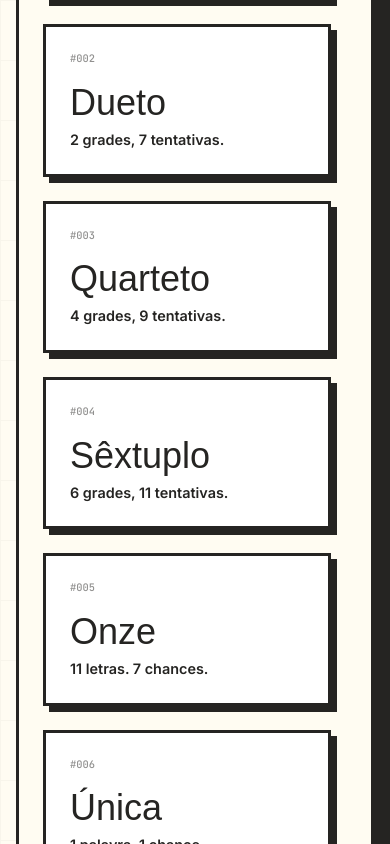
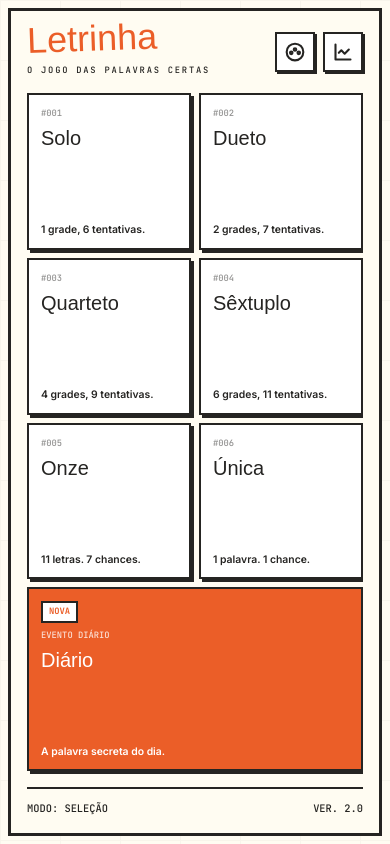
Before and after one commit to dididiwdmayla/gameletrinhas, a Next.js app: page / in a window 390 px wide. Built offline with nearby package versions, Linux system fonts and the light colour scheme; a web font is replaced by a local one.

Commit message:
style: update themes and optimize mobile layout
Adjust theme accent colors, improve responsive spacing for the ModeMenu, and ensure the home container resets scroll position on load for a better mobile experience.

```diff
--- a/app/globals.css
+++ b/app/globals.css
@@ -42,13 +42,15 @@
     --border-thick: 3px solid var(--color-text-primary);
   }
 
-  /* Remove old themes */
+  /* Removed old themes */
   [data-theme="dourado"] {
-    --color-accent: #eb5e28;
+    --color-accent: #b37300;
+    --color-accent-glow: rgba(179, 115, 0, 0.4);
   }
 
   [data-theme="gasolina"] {
-    --color-accent: #eb5e28;
+    --color-accent: #00686f;
+    --color-accent-glow: rgba(0, 104, 111, 0.4);
   }
 
   body {
--- a/app/page.tsx
+++ b/app/page.tsx
@@ -1,6 +1,6 @@
 "use client";
 
-import { useState } from "react";
+import { useState, useEffect } from "react";
 import { ModeMenu } from "../components/ModeMenu";
 import { StatsModal } from "../components/StatsModal";
 import { SettingsModal } from "../components/SettingsModal";
@@ -11,25 +11,35 @@ export default function Home() {
   const [showStats, setShowStats] = useState(false);
   const [showSettings, setShowSettings] = useState(false);
 
+  useEffect(() => {
+    // Ensure we start at the top
+    window.scrollTo(0, 0);
+    const container = document.getElementById("home-container");
+    if (container) container.scrollTop = 0;
+  }, []);
+
   return (
-    <main className="h-[100dvh] w-full flex items-center justify-center relative z-10 overflow-auto sm:overflow-hidden p-4 sm:p-8">
-      <div className="w-full max-w-[1200px] sm:h-[85vh] bg-bg-base border-[3px] border-text-primary shadow-[16px_16px_0_var(--color-text-primary)] relative flex flex-col p-6 sm:p-12 overflow-y-auto sm:overflow-hidden">
-        <header className="flex flex-col sm:flex-row justify-between items-start sm:items-center mb-8 gap-4 sm:gap-0">
+    <main className="h-[100dvh] w-full flex items-start sm:items-center justify-center relative z-10 overflow-hidden p-2 sm:p-8">
+      <div
+        className="w-full max-w-[1200px] h-full sm:h-[85vh] bg-bg-base border-[3px] border-text-primary shadow-none sm:shadow-[16px_16px_0_var(--color-text-primary)] relative flex flex-col p-4 sm:p-12 overflow-y-auto sm:overflow-hidden"
+        id="home-container"
+      >
+        <header className="flex flex-row justify-between items-center mb-3 sm:mb-8 shrink-0">
           <div className="flex flex-col">
-            <h1 className="font-display text-accent text-6xl sm:text-8xl leading-[0.8] -rotate-2 origin-left">
+            <h1 className="font-display text-accent text-4xl sm:text-8xl leading-[0.8] -rotate-2 origin-left">
               Letrinha
             </h1>
-            <p className="font-mono text-xs sm:text-sm uppercase tracking-[0.3em] mt-3">
+            <p className="font-mono text-[0.55rem] sm:text-sm uppercase tracking-[0.2em] sm:tracking-[0.3em] mt-2 sm:mt-3">
               O jogo das palavras certas
             </p>
           </div>
-          <div className="flex gap-4">
+          <div className="flex gap-2 sm:gap-4">
             <button
               onClick={() => setShowSettings(true)}
-              className="w-12 h-12 border-[3px] border-text-primary flex items-center justify-center bg-bg-surface cursor-pointer shadow-[4px_4px_0_var(--color-text-primary)] hover:translate-y-0.5 hover:translate-x-0.5 hover:shadow-[2px_2px_0_var(--color-text-primary)] active:translate-y-1 active:translate-x-1 active:shadow-none transition-all"
+              className="w-10 h-10 sm:w-12 sm:h-12 border-[2px] sm:border-[3px] border-text-primary flex items-center justify-center bg-bg-surface cursor-pointer shadow-[2px_2px_0_var(--color-text-primary)] sm:shadow-[4px_4px_0_var(--color-text-primary)] hover:translate-y-0.5 hover:translate-x-0.5 hover:shadow-none sm:hover:shadow-[2px_2px_0_var(--color-text-primary)] active:translate-y-1 active:translate-x-1 active:shadow-none transition-all"
               aria-label="Estúdio"
             >
-              <svg width="24" height="24" viewBox="0 0 24 24" fill="none" stroke="currentColor" strokeWidth="2.5">
+              <svg width="20" height="20" viewBox="0 0 24 24" fill="none" stroke="currentColor" strokeWidth="2.5" className="sm:w-6 sm:h-6">
                 <path strokeLinecap="round" strokeLinejoin="round" d="M12 22C17.5228 22 22 17.5228 22 12C22 6.47715 17.5228 2 12 2C6.47715 2 2 6.47715 2 12C2 17.5228 6.47715 22 12 22Z" />
                 <path strokeLinecap="round" strokeLinejoin="round" d="M7.5 14.5C8.32843 14.5 9 13.8284 9 13C9 12.1716 8.32843 11.5 7.5 11.5C6.67157 11.5 6 12.1716 6 13C6 13.8284 6.67157 14.5 7.5 14.5Z" />
                 <path strokeLinecap="round" strokeLinejoin="round" d="M12 10.5C12.8284 10.5 13.5 9.82843 13.5 9C13.5 8.17157 12.8284 7.5 12 7.5C11.1716 7.5 10.5 8.17157 10.5 9C10.5 9.82843 11.1716 10.5 12 10.5Z" />
@@ -38,10 +48,10 @@ export default function Home() {
             </button>
             <button
               onClick={() => setShowStats(true)}
-              className="w-12 h-12 border-[3px] border-text-primary flex items-center justify-center bg-bg-surface cursor-pointer shadow-[4px_4px_0_var(--color-text-primary)] hover:translate-y-0.5 hover:translate-x-0.5 hover:shadow-[2px_2px_0_var(--color-text-primary)] active:translate-y-1 active:translate-x-1 active:shadow-none transition-all"
+              className="w-10 h-10 sm:w-12 sm:h-12 border-[2px] sm:border-[3px] border-text-primary flex items-center justify-center bg-bg-surface cursor-pointer shadow-[2px_2px_0_var(--color-text-primary)] sm:shadow-[4px_4px_0_var(--color-text-primary)] hover:translate-y-0.5 hover:translate-x-0.5 hover:shadow-none sm:hover:shadow-[2px_2px_0_var(--color-text-primary)] active:translate-y-1 active:translate-x-1 active:shadow-none transition-all"
               aria-label="Estatísticas"
             >
-              <svg width="24" height="24" viewBox="0 0 24 24" fill="none" stroke="currentColor" strokeWidth="2.5">
+              <svg width="20" height="20" viewBox="0 0 24 24" fill="none" stroke="currentColor" strokeWidth="2.5" className="sm:w-6 sm:h-6">
                 <path strokeLinecap="round" strokeLinejoin="round" d="M3 3v18h18" />
                 <path strokeLinecap="round" strokeLinejoin="round" d="m19 9-5 5-4-4-3 3" />
               </svg>
@@ -49,11 +59,11 @@ export default function Home() {
           </div>
         </header>
 
-        <div className="flex-1 w-full min-h-0 sm:overflow-y-auto overflow-x-hidden p-2 -m-2">
+        <div className="flex-1 w-full min-h-0 sm:overflow-y-auto overflow-x-hidden pt-1 pb-1">
           <ModeMenu />
         </div>
 
-        <footer className="mt-8 pt-6 border-t-[3px] border-text-primary flex justify-between font-mono text-xs sm:text-sm shrink-0">
+        <footer className="mt-3 sm:mt-8 pt-3 sm:pt-6 border-t-[2px] sm:border-t-[3px] border-text-primary flex justify-between font-mono text-[0.65rem] sm:text-sm shrink-0">
           <div>MODO: SELEÇÃO</div>
           <div>VER. 2.0</div>
         </footer>
--- a/components/ModeMenu.tsx
+++ b/components/ModeMenu.tsx
@@ -26,51 +26,51 @@ export function ModeMenu() {
   const modes = Object.keys(MODE_CONFIG) as GameMode[];
 
   return (
-    <div className="grid grid-cols-1 sm:grid-cols-2 lg:grid-cols-4 gap-6 w-full">
-      {modes.map((mode) => {
+    <div className="grid grid-cols-2 sm:grid-cols-2 lg:grid-cols-4 gap-2 sm:gap-6 w-full h-full sm:h-auto">
+      {modes.map((mode, idx) => {
         const config = MODE_CONFIG[mode];
         const isDaily = mode === "diario";
         const isLocked = isDaily && playedDaily;
 
         const CardContent = (
           <div
-            className={`p-6 border-[3px] border-text-primary shadow-[6px_6px_0_var(--color-text-primary)] transition-all duration-150 h-full flex flex-col justify-between
+            className={`p-3 sm:p-6 border-[2px] sm:border-[3px] border-text-primary shadow-[3px_3px_0_var(--color-text-primary)] sm:shadow-[6px_6px_0_var(--color-text-primary)] transition-all duration-150 h-full flex flex-col justify-between
             ${isDaily ? "bg-accent text-bg-surface" : "bg-bg-surface text-text-primary"}
             ${
               isLocked
                 ? "opacity-60 grayscale cursor-not-allowed"
                 : isDaily
-                  ? "hover:shadow-[10px_10px_0_var(--color-text-primary)] hover:-translate-y-1 hover:-translate-x-1"
-                  : "hover:shadow-[10px_10px_0_var(--color-accent)] hover:-translate-y-1 hover:-translate-x-1"
+                  ? "hover:shadow-[4px_4px_0_var(--color-text-primary)] sm:hover:shadow-[10px_10px_0_var(--color-text-primary)] hover:-translate-y-0.5 hover:-translate-x-0.5 sm:hover:-translate-y-1 sm:hover:-translate-x-1"
+                  : "hover:shadow-[4px_4px_0_var(--color-accent)] sm:hover:shadow-[10px_10px_0_var(--color-accent)] hover:-translate-y-0.5 hover:-translate-x-0.5 sm:hover:-translate-y-1 sm:hover:-translate-x-1"
             }`}
           >
             <div>
               {isDaily && !isLocked && (
-                <div className="bg-bg-surface text-accent px-2 py-0.5 font-mono font-extrabold text-[0.7rem] w-fit border-2 border-text-primary mb-2.5">
+                <div className="bg-bg-surface text-accent px-1.5 sm:px-2 py-0.5 font-mono font-extrabold text-[0.55rem] sm:text-[0.7rem] w-fit border-2 border-text-primary mb-1.5 sm:mb-2.5">
                   NOVA
                 </div>
               )}
               {isLocked && (
-                <div className="bg-bg-surface text-text-muted px-2 py-0.5 font-mono font-extrabold text-[0.7rem] w-fit border-2 border-text-primary mb-2.5">
+                <div className="bg-bg-surface text-text-muted px-1.5 sm:px-2 py-0.5 font-mono font-extrabold text-[0.55rem] sm:text-[0.7rem] w-fit border-2 border-text-primary mb-1.5 sm:mb-2.5">
                   JOGADO
                 </div>
               )}
               <div
-                className={`font-mono text-[0.65rem] mb-4 ${
+                className={`font-mono text-[0.55rem] sm:text-[0.65rem] mb-1 sm:mb-4 ${
                   isDaily ? "opacity-80 text-bg-surface" : "opacity-50 text-text-primary"
                 }`}
               >
                 {MODE_META[mode]}
               </div>
               <h2
-                className={`font-display text-4xl mb-2 ${
+                className={`font-display text-xl sm:text-4xl mb-1 sm:mb-2 ${
                   isDaily ? "text-bg-surface" : "text-text-primary"
                 }`}
               >
                 {config.label}
               </h2>
             </div>
-            <p className="text-[0.9rem] leading-[1.3] font-semibold">
+            <p className="text-[0.65rem] sm:text-[0.9rem] leading-[1.1] sm:leading-[1.3] font-semibold mt-1">
               {isDaily
                 ? "A palavra secreta do dia."
                 : mode === "onze"
@@ -86,7 +86,7 @@ export function ModeMenu() {
 
         if (isLocked) {
           return (
-            <div key={mode} className="cursor-not-allowed h-full">
+            <div key={mode} className={`cursor-not-allowed h-full ${isDaily ? "col-span-2 sm:col-span-1" : ""}`}>
               {CardContent}
             </div>
           );
@@ -96,7 +96,7 @@ export function ModeMenu() {
           <Link
             key={mode}
             href={`/jogar/${mode}`}
-            className="block h-full outline-none focus-visible:ring-4 focus-visible:ring-accent"
+            className={`block h-full outline-none focus-visible:ring-4 focus-visible:ring-accent ${isDaily ? "col-span-2 sm:col-span-1" : ""}`}
           >
             {CardContent}
           </Link>
```
